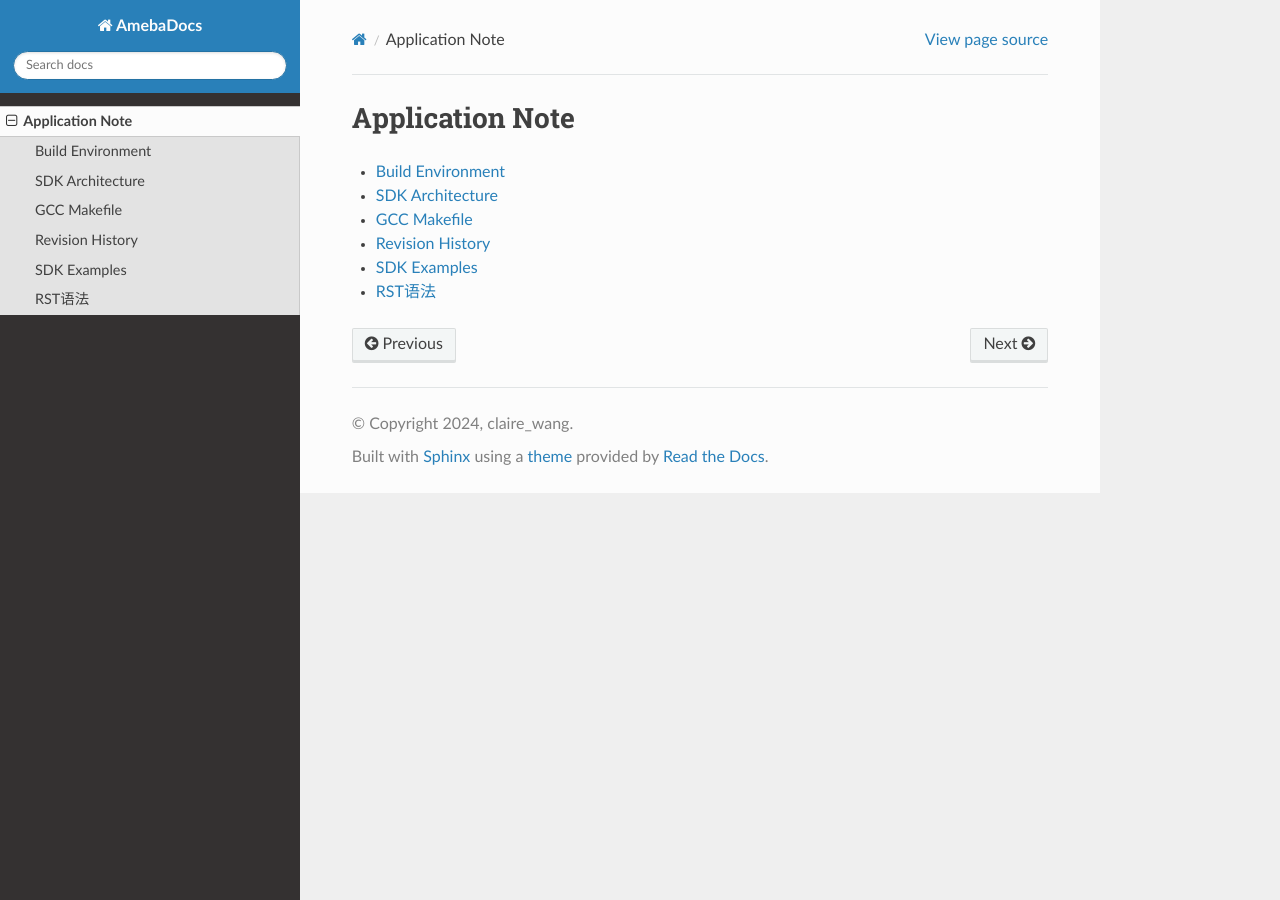
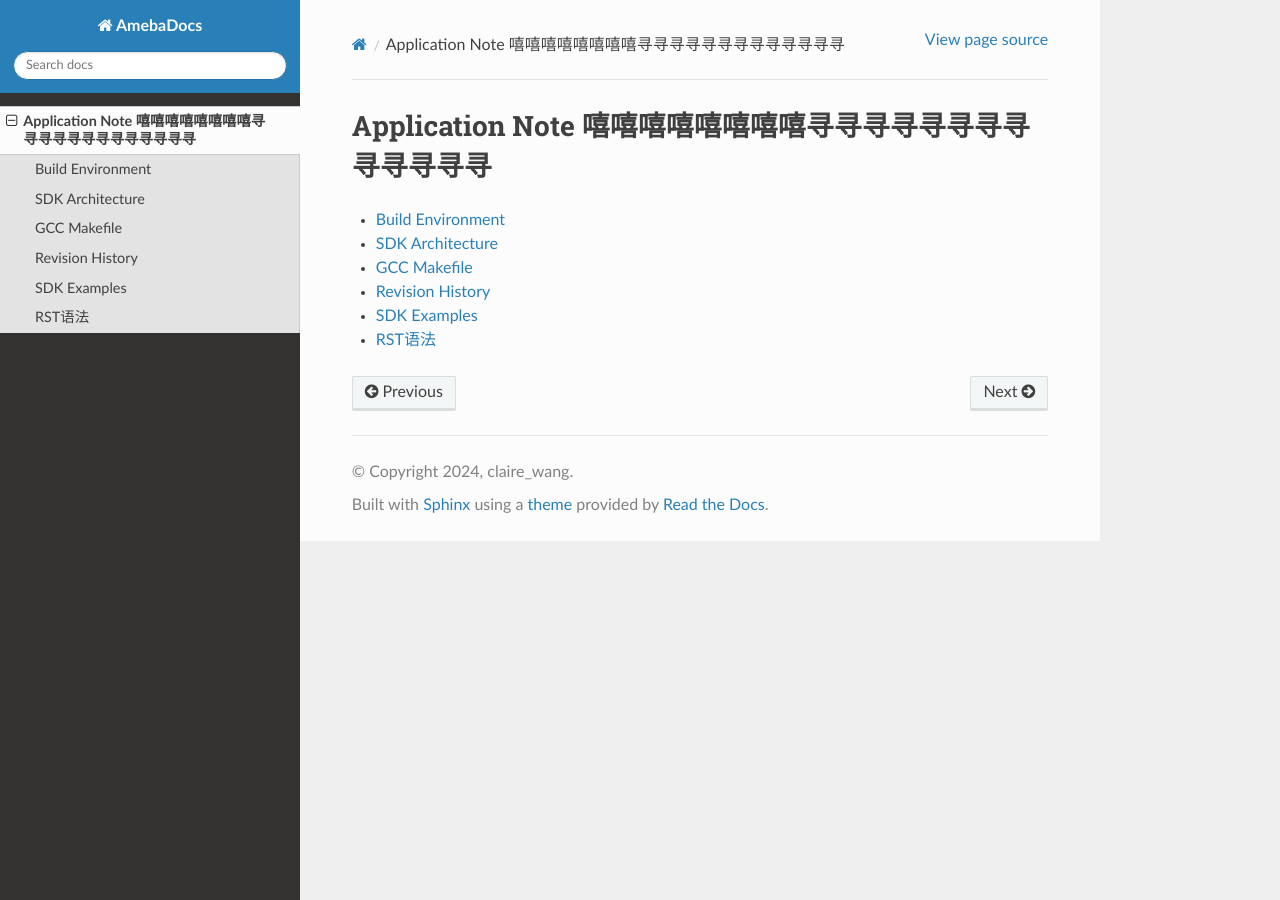
Before and after one commit to paulxu1234/ameba_docs, a Sphinx documentation site: the page built from source/application_note/index.rst, in a window 1280 px wide. Built offline with Sphinx 7.4.7 and the Read the Docs theme 2.0.0, drawn with Linux system fonts in a browser that asks for light colours.

Commit message:
Update index.rst

```diff
--- a/source/application_note/index.rst
+++ b/source/application_note/index.rst
@@ -1,4 +1,4 @@
-Application Note
+Application Note 嘻嘻嘻嘻嘻嘻嘻嘻寻寻寻寻寻寻寻寻寻寻寻寻寻
 =========================================
 
 .. toctree::
```
